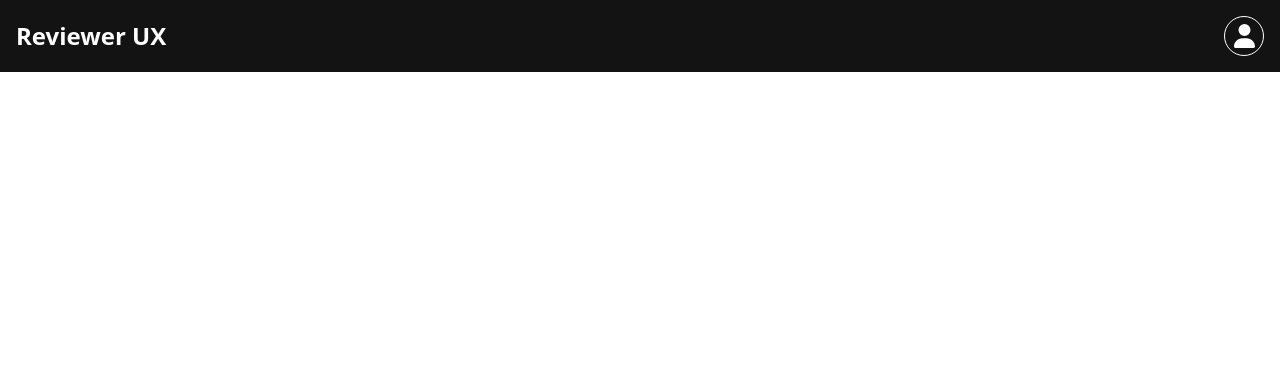
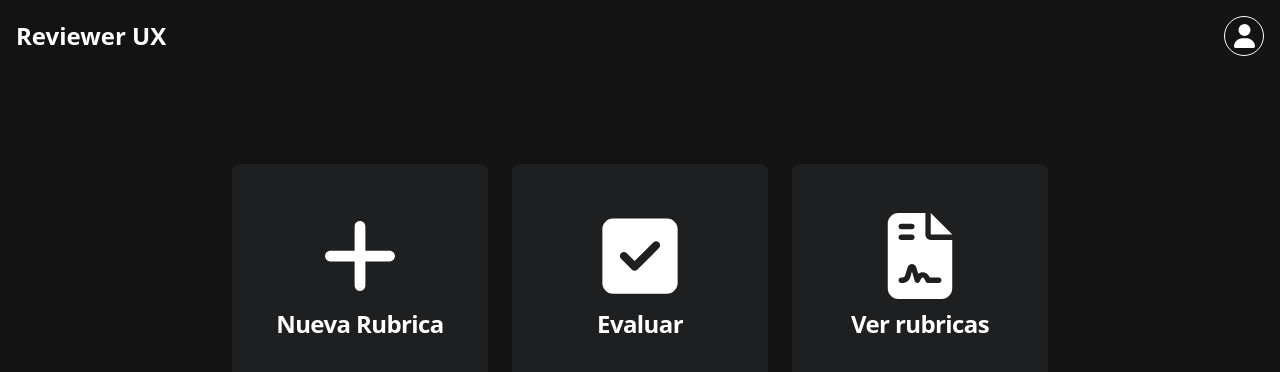
Before and after one commit to AbiCL143/uxproject, a React (Create React App) app: page /home in a window 1280 px wide. Shown: the top 372 px of the page. Built offline with nearby package versions, Linux system fonts and the light colour scheme.

Commit message:
pantalla home page

```diff
--- /dev/null
+++ b/src/components/cards.js
@@ -0,0 +1,37 @@
+import React from "react";
+import { FontAwesomeIcon } from "@fortawesome/react-fontawesome";
+import { faPlus, faSquareCheck,faFileContract } from "@fortawesome/free-solid-svg-icons";
+
+const Card = ({title, link, icono})=>{
+    const getIcon = (title) => {
+        switch (icono) {
+          case "nueva":
+            return faPlus;
+          case "calificar":
+            return faSquareCheck;
+          case "rubricas":
+            return faFileContract;
+          default:
+            return faPlus; // Ícono por defecto si no coincide con ningún caso
+        }
+      };
+    return(
+        <a href="#" className="block max-w-sm h-64 w-64 p-6 bg-cards  rounded-lg shadow hover:bg-cards hover:bg-opacity-80 dark:bg-gray-800 dark:border-gray-700">
+  <div className="flex flex-col items-center justify-center h-full">
+    <div className="mb-4">
+      <FontAwesomeIcon icon={getIcon(title)} transform="grow-70" style={{ color: "#ffffff" }} />
+    </div>
+    <br></br>
+    <h5 className="text-2xl font-bold tracking-tight text-white text-center overflow-hidden text-ellipsis whitespace-nowrap">
+      {title}
+    </h5>
+  </div>
+</a>
+
+
+
+
+    );
+};
+
+export default Card;
--- a/src/pages/home_page.js
+++ b/src/pages/home_page.js
@@ -1,12 +1,20 @@
 import React from 'react';
 import NavBarLog from '../components/NavBarLog';
+import Card from '../components/cards';
 
 function HomePage() {
   return (
-    <div>
-        <NavBarLog />
-      <h1>HomePage</h1>
+    <div className="bg-fondo h-screen overflow-hidden ">
+    <NavBarLog className="fixed top-0 left-0 w-full z-10" />
+    <div className='mt-16 pt-16'>
+      <div className='flex justify-center gap-6 mt-9'>
+      <Card title="Nueva Rubrica" icono="nueva"/>
+      <Card title="Evaluar"  icono="calificar" />
+      <Card title="Ver rubricas"       icono="rubricas" />
+      </div>
     </div>
+  </div>
+
   );
 }
 
```
